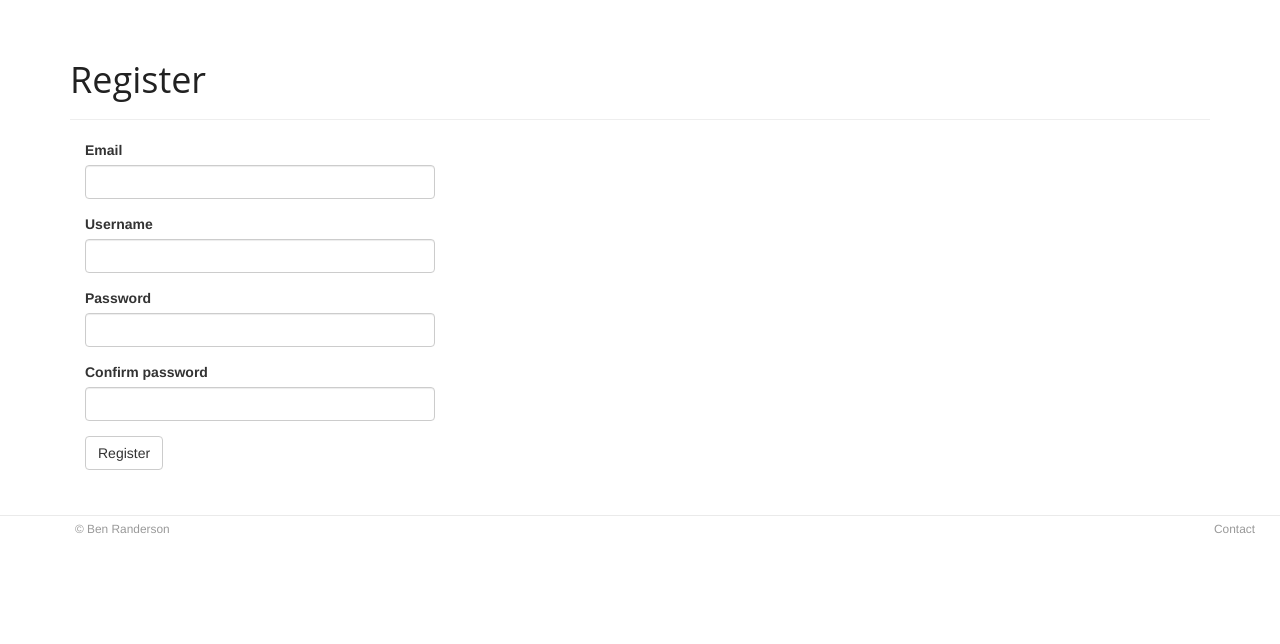
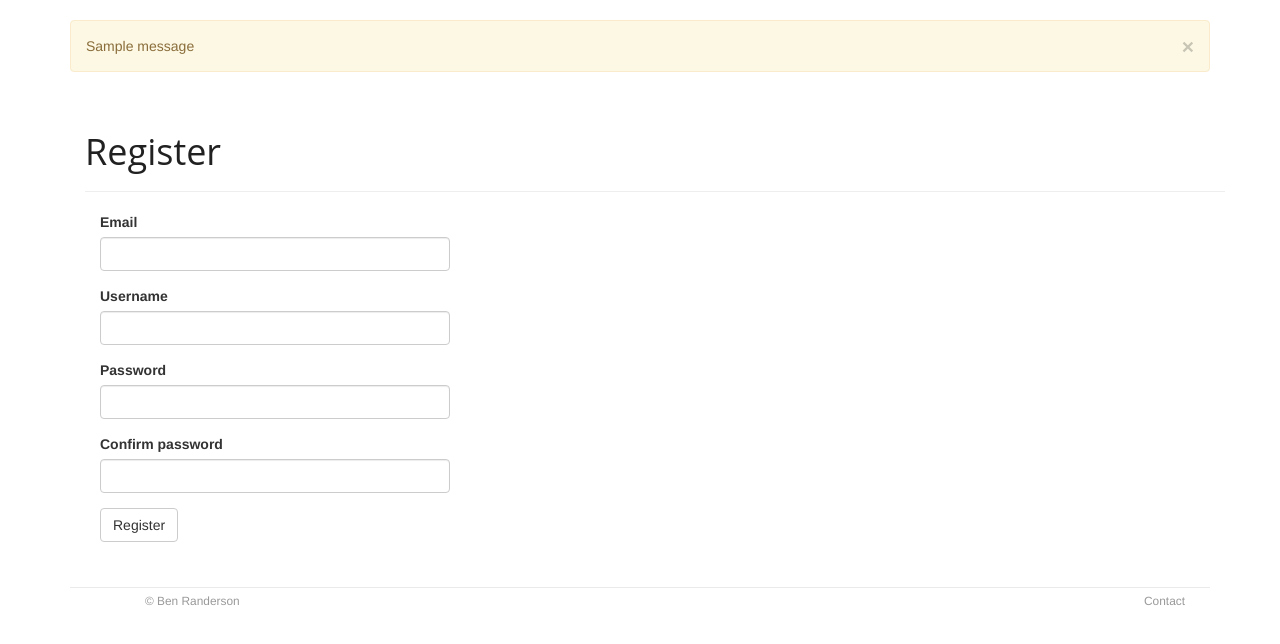
Before and after one commit to benranderson/valve-inspector, a Flask app: page /auth/register in a window 1280 px wide. Shown: the part 52-696 px from the top of the page. Run offline with Flask 2, Linux system fonts and the light colour scheme; tables that the repository leaves empty hold one stand-in row (values such as "Sample post"); one stand-in notice (Sample message) is shown; some libraries are stand-ins or nearby versions.

Commit message:
adds message flashing

```diff
--- a/app/auth/views.py
+++ b/app/auth/views.py
@@ -33,6 +33,6 @@ def register():
                     username=form.username.data,
                     password=form.password.data)
         db.session.add(user)
-        flash('You can now login.')
+        flash('You can now log in.')
         return redirect(url_for('auth.login'))
     return render_template('auth/register.html', form=form)
--- a/app/main/views.py
+++ b/app/main/views.py
@@ -12,6 +12,7 @@ def index():
         valve = Valve(tag=form.tag.data, size=form.size.data,
                       location=form.location.data)
         db.session.add(valve)
+        flash('Valve added.')
         return redirect(url_for('.index'))
     valves = Valve.query.all()
     return render_template('index.html', form=form, valves=valves)
@@ -26,6 +27,7 @@ def valve(tag):
                   turns=form.turns.data)
         log.valve = valve
         db.session.add(log)
+        flash('Log added.')
         return redirect(url_for('.valve', tag=tag))
     logs = valve.logs.order_by(Log.date.desc())
     return render_template('valve.html', form=form, valve=valve, logs=logs)
@@ -45,4 +47,5 @@ def log_delete(tag, log_id):
     log = Log.query.get_or_404(log_id)
     db.session.delete(log)
     db.session.commit()
+    flash('Log deleted.')
     return redirect(url_for('.valve', tag=tag))
--- a/app/templates/base.html
+++ b/app/templates/base.html
@@ -42,6 +42,14 @@
 {% endblock %}
 
 {% block content %}
-    {% block page_content %}{% endblock %}
-    {% include "footer.html" %}
+    <div class="container">
+        {% for message in get_flashed_messages() %}
+            <div class="alert alert-warning">
+                <button type="button" class="close" data-dismiss="alert">&times;</button>
+                {{ message }}
+            </div>
+        {% endfor %}
+        {% block page_content %}{% endblock %}
+        {% include "footer.html" %}
+    </div>
 {% endblock %}
```
